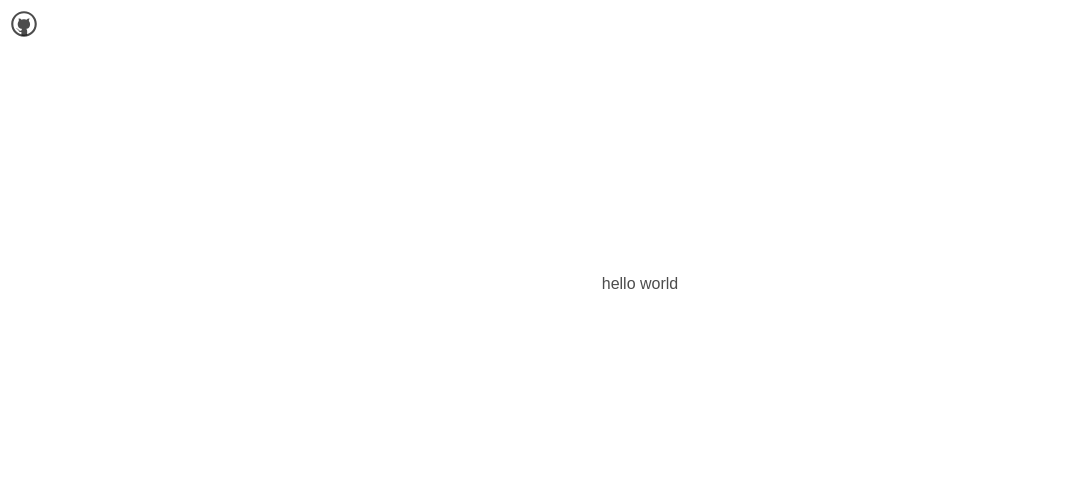
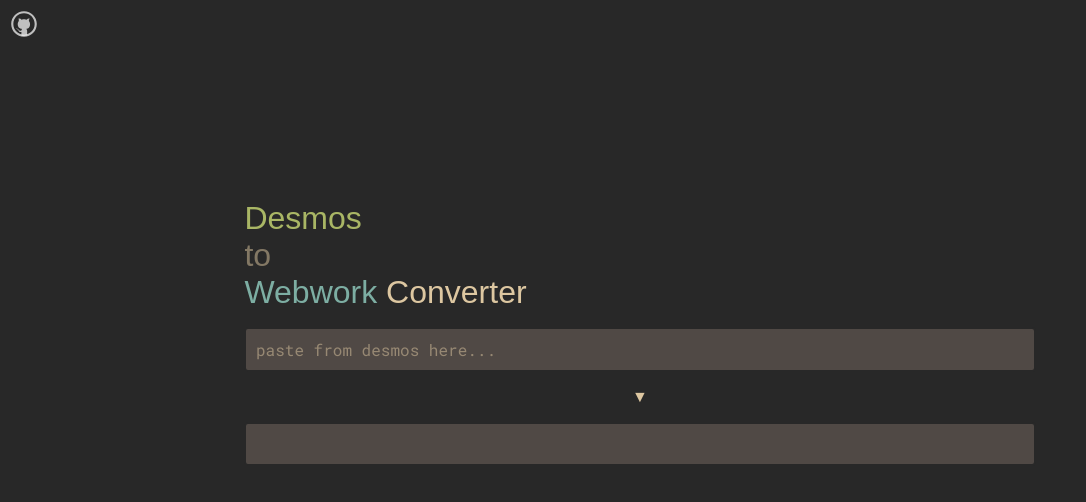
Before and after one commit to SpicyRicecaker/latex-webwork-converter, a SvelteKit app: page / in a window 1280 px wide. Shown: the top 502 px of the page, without its empty margins (0-1086 px from the left). Built offline with nearby package versions, Linux system fonts and the light colour scheme.

Commit message:
app complete

```diff
--- a/src/routes/+page.svelte
+++ b/src/routes/+page.svelte
@@ -1,16 +1,57 @@
 <script>
-	import Counter from './Counter.svelte';
-	import welcome from '$lib/images/svelte-welcome.webp';
-	import welcome_fallback from '$lib/images/svelte-welcome.png';
+	let latex = '';
+	let webwork = '';
+
+	const rules = [
+		[String.raw`\left`, ''],
+		[String.raw`\right`, ''],
+		[String.raw`_`, ''],
+		// multiply
+		[String.raw`\cdot`, '*'],
+		// division
+		[String.raw`\frac{`, '('],
+		[String.raw`}{`, ')/('],
+		// special functions
+		[String.raw`\sqrt`, 'sqrt'],
+		[String.raw`\sin`, 'sin'],
+		[String.raw`\cos`, 'cos'],
+		[String.raw`\ln`, 'ln'],
+		// cleanup all remaining curly brackets
+		// make sure this is at the end
+		[String.raw`{`, '('],
+		[String.raw`}`, ')']
+	];
+
+	$: {
+		let temp = latex;
+		for (let i = 0; i < rules.length; i++) {
+			temp = temp.replace(rules[i][0], rules[i][1]);
+		}
+		webwork = temp;
+	}
 </script>
 
 <svelte:head>
-	<title>Home</title>
-	<meta name="description" content="Svelte demo app" />
+	<title>Webwork Converter</title>
+	<meta name="description" content="Latex to Webwork Converter!" />
+	<style>
+		@import url('https://fonts.googleapis.com/css2?family=Roboto+Mono:ital,wght@0,100..700;1,100..700&display=swap');
+	</style>
 </svelte:head>
 
 <section>
-	hello world
+	<h1>
+		<div style="color: #a9b665">Desmos</div>
+		<div style="opacity: 50%">to</div>
+		<div><span style="color: #7daea3">Webwork </span>Converter</div>
+	</h1>
+	<label>
+		<input class="roboto-mono-input" placeholder="paste from desmos here..." bind:value={latex} />
+	</label>
+	<div style="align-self: center">▼</div>
+	<label>
+		<input class="roboto-mono-input" readonly bind:value={webwork} />
+	</label>
 </section>
 
 <style>
@@ -18,8 +59,49 @@
 		display: flex;
 		flex-direction: column;
 		justify-content: center;
-		align-items: center;
+		align-items: left;
+		align-self: center;
+		gap: 1rem;
 		flex: 0.6;
+	}
+
+	h1 {
+		font-size: 2rem;
+		margin: 0;
+		text-align: left;
+	}
+
+	.roboto-mono-input {
+		font-family: 'Roboto Mono', monospace;
+		font-optical-sizing: auto;
+		font-weight: 400;
+		font-style: normal;
+	}
+
+	input {
+		padding: 0.6rem;
+		margin: 0;
+		width: 60vw;
+
+		background-color: #504945;
+		outline: none;
+		border-radius: 4px;
+		color: var(--color-text);
+
+		border: 2px solid var(--color-bg-1);
+	}
+	input:focus {
+		border: 2px solid var(--color-text);
+	}
+
+	::selection {
+		background: #d8a657;
+		color: #141617;
+	}
+
+	::placeholder {
+		color: var(--color-text);
+		opacity: 50%;
 	}
 
 	h1 {
--- a/src/routes/Header.svelte
+++ b/src/routes/Header.svelte
@@ -1,12 +1,11 @@
 <script>
 	import { page } from '$app/stores';
-	import logo from '$lib/images/svelte-logo.svg';
 	import github from '$lib/images/github.svg';
 </script>
 
 <header>
 	<div class="corner">
-		<a href="https://github.com/sveltejs/kit">
+		<a href="https://github.com/SpicyRicecaker/latex-webwork-converter">
 			<img src={github} alt="GitHub" />
 		</a>
 	</div>
@@ -35,6 +34,7 @@
 		width: 2em;
 		height: 2em;
 		object-fit: contain;
+		filter: invert(100%);
 	}
 
 	nav {
--- a/src/routes/styles.css
+++ b/src/routes/styles.css
@@ -5,11 +5,11 @@
 		Cantarell, 'Open Sans', 'Helvetica Neue', sans-serif;
 	--font-mono: 'Fira Mono', monospace;
 	--color-bg-0: rgb(202, 216, 228);
-	--color-bg-1: rgb(255, 255, 255);
+	--color-bg-1: #282828;
 	--color-bg-2: hsl(224, 44%, 95%);
 	--color-theme-1: #ff3e00;
 	--color-theme-2: #4075a6;
-	--color-text: rgba(0, 0, 0, 0.7);
+	--color-text: #ddc7a1;
 	--column-width: 42rem;
 	--column-margin-top: 4rem;
 	font-family: var(--font-body);
```
Also changed, not shown: 2 other files (tests, documents, lock files or other folders).
